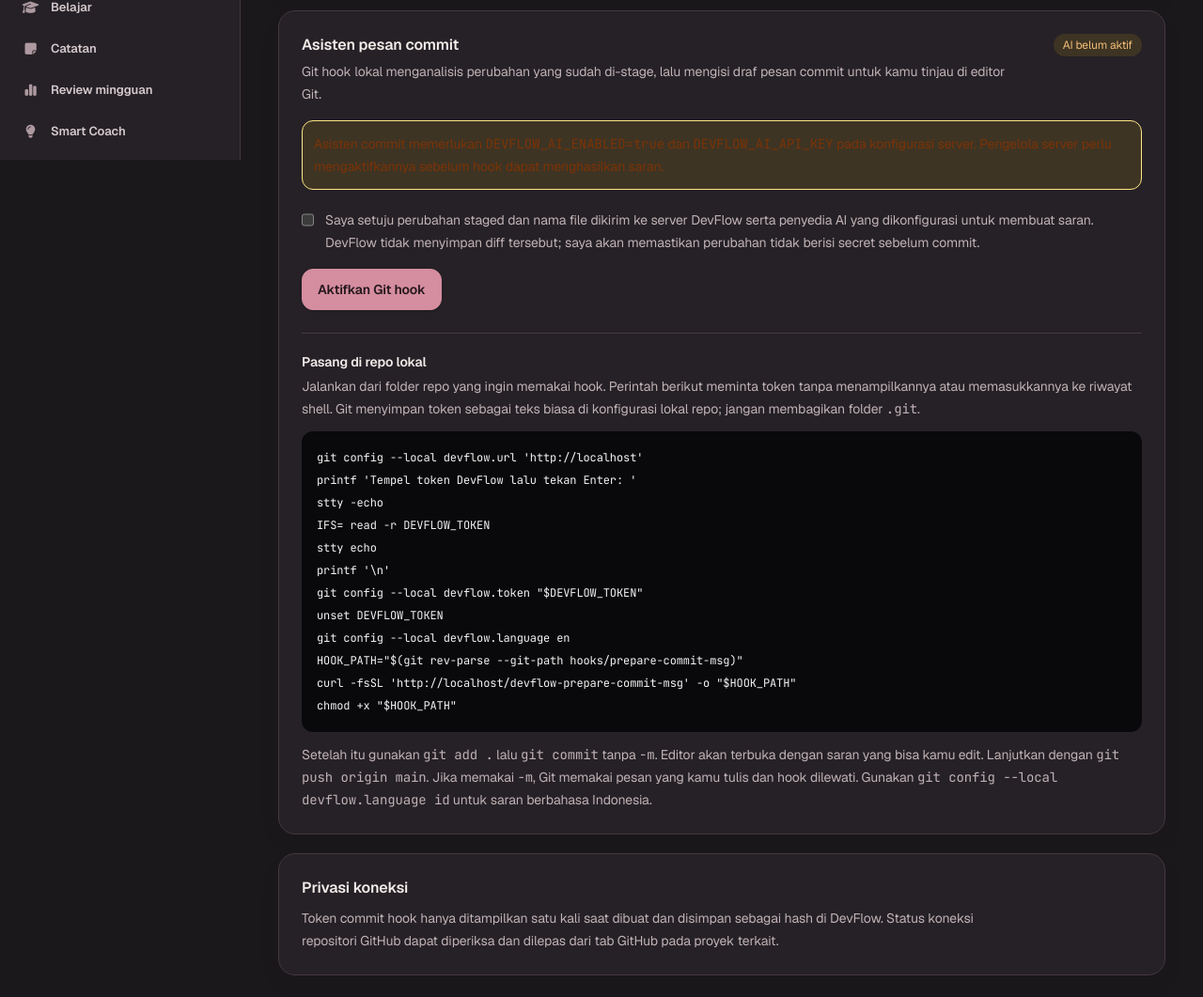
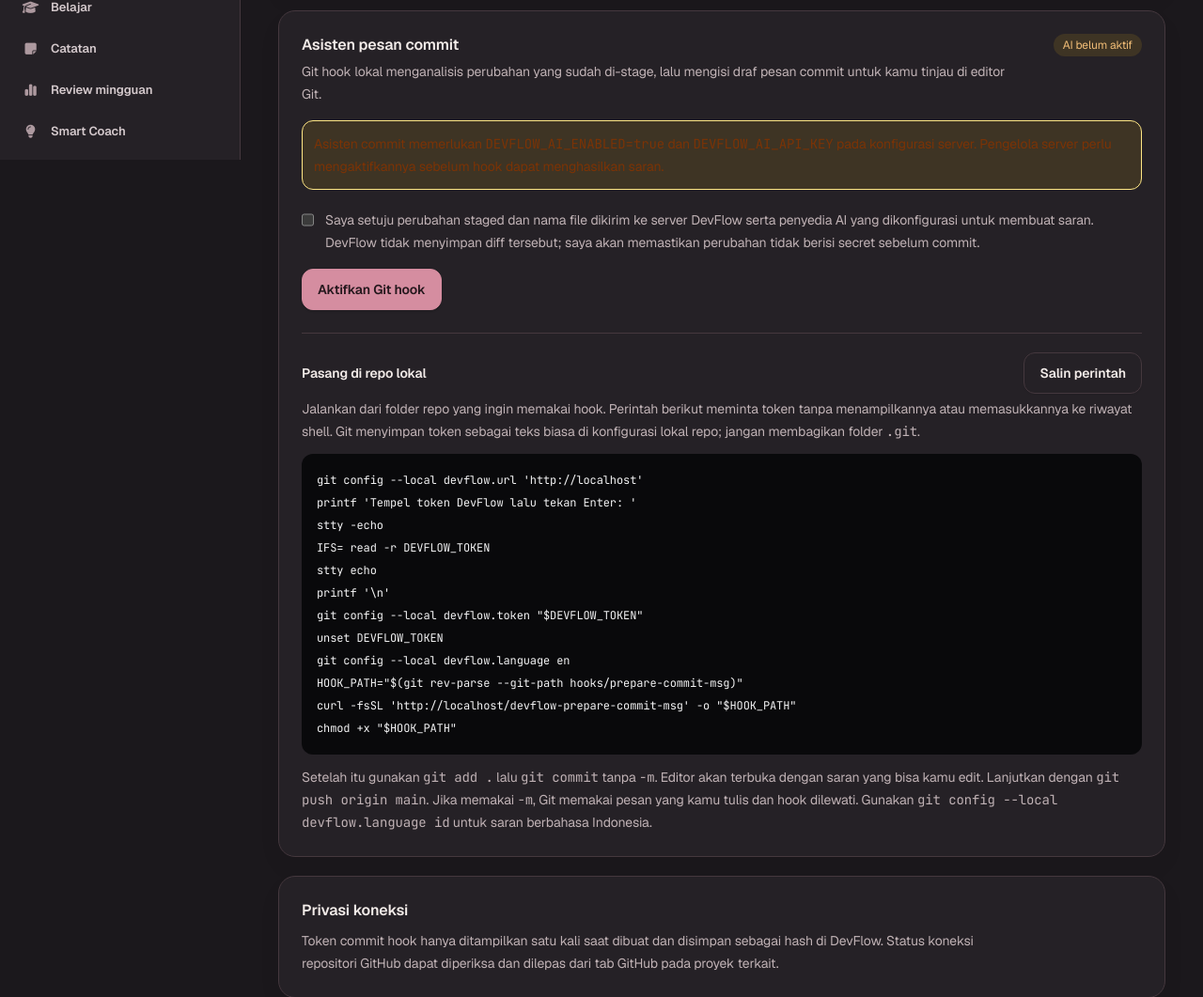
Before and after one commit to ferdykp/devflow, a Laravel app: page /settings/integrations in a window 1280 px wide. Shown: the part 630-1691 px from the top of the page at 94% size. Before the commit the page ends 1668 px from the top, so only its background shows below. Run offline with Laravel 12, Linux system fonts and the light colour scheme; a user stored in the database is signed in; data comes from the database, SQL or seed files in the repository; data that the repository does not hold is empty; style sheets or scripts are compiled from the project's sources.

Commit message:
add copy

```diff
--- a/resources/views/settings/integrations.blade.php
+++ b/resources/views/settings/integrations.blade.php
@@ -43,7 +43,11 @@
             <div class="mt-5 rounded-xl border border-emerald-200 bg-emerald-50 p-4">
                 <p class="text-sm font-semibold text-emerald-900">Salin token ini sekarang</p>
                 <p class="mt-1 text-sm text-emerald-800">Token lengkap hanya ditampilkan sekali. Jika hilang, cabut token lalu buat token baru.</p>
-                <code class="mt-3 block select-all break-all rounded-lg bg-white p-3 text-sm text-zinc-900">{{ session('generatedCommitHookToken') }}</code>
+                <div class="mt-3 flex flex-wrap items-center gap-3">
+                    <code id="commit-hook-token" class="min-w-0 flex-1 select-all break-all rounded-lg bg-white p-3 text-sm text-zinc-900">{{ session('generatedCommitHookToken') }}</code>
+                    <x-ui.button type="button" variant="secondary" data-clipboard-copy data-copy-target="commit-hook-token" data-copy-status="commit-hook-token-status">Salin token</x-ui.button>
+                </div>
+                <p id="commit-hook-token-status" class="mt-2 text-sm text-emerald-800" role="status" aria-live="polite"></p>
             </div>
         @endif
         @if($commitHookToken)
@@ -69,10 +73,13 @@
             <x-ui.button>{{ $commitHookToken ? 'Buat token baru' : 'Aktifkan Git hook' }}</x-ui.button>
         </form>
         <div class="mt-6 border-t border-zinc-200 pt-5">
-            <h3 class="text-sm font-semibold">Pasang di repo lokal</h3>
+            <div class="flex flex-wrap items-center justify-between gap-3">
+                <h3 class="text-sm font-semibold">Pasang di repo lokal</h3>
+                <x-ui.button type="button" variant="secondary" data-clipboard-copy data-copy-target="commit-hook-install-commands" data-copy-status="commit-hook-install-status">Salin perintah</x-ui.button>
+            </div>
             <p class="mt-1 text-sm leading-6 text-zinc-500">Jalankan dari folder repo yang ingin memakai hook. Perintah berikut meminta token tanpa menampilkannya atau memasukkannya ke riwayat shell. Git menyimpan token sebagai teks biasa di konfigurasi lokal repo; jangan membagikan folder <code>.git</code>.</p>
             @php $devflowBaseUrl = rtrim(url('/'), '/'); @endphp
-            <pre class="mt-3 overflow-x-auto rounded-xl bg-zinc-950 p-4 text-xs leading-6 text-zinc-100"><code>git config --local devflow.url '{{ $devflowBaseUrl }}'
+            <pre class="mt-3 overflow-x-auto rounded-xl bg-zinc-950 p-4 text-xs leading-6 text-zinc-100"><code id="commit-hook-install-commands">git config --local devflow.url '{{ $devflowBaseUrl }}'
 printf 'Tempel token DevFlow lalu tekan Enter: '
 stty -echo
 IFS= read -r DEVFLOW_TOKEN
@@ -84,6 +91,7 @@ git config --local devflow.language en
 HOOK_PATH="$(git rev-parse --git-path hooks/prepare-commit-msg)"
 curl -fsSL '{{ asset('devflow-prepare-commit-msg') }}' -o "$HOOK_PATH"
 chmod +x "$HOOK_PATH"</code></pre>
+            <p id="commit-hook-install-status" class="mt-2 text-sm text-zinc-600" role="status" aria-live="polite"></p>
             <p class="mt-3 text-sm leading-6 text-zinc-600">Setelah itu gunakan <code>git add .</code> lalu <code>git commit</code> tanpa <code>-m</code>. Editor akan terbuka dengan saran yang bisa kamu edit. Lanjutkan dengan <code>git push origin main</code>. Jika memakai <code>-m</code>, Git memakai pesan yang kamu tulis dan hook dilewati. Gunakan <code>git config --local devflow.language id</code> untuk saran berbahasa Indonesia.</p>
         </div>
     </x-ui.panel>
```
Also changed, not shown: resources/js/app.js (+26 -0 lines).
